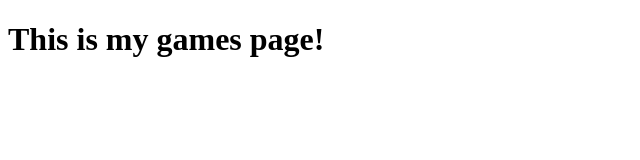
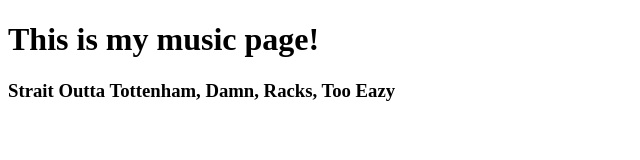
Before and after one commit to Harrison-Reich/week-5-classwork, a website: page example/music.html in a window 1280 px wide. Shown: the whole page, without its empty margins (0-640 px from the left). Drawn offline with Linux system fonts and the light colour scheme.

Commit message:
updated files

```diff
--- a/12-08-21server/package.json
+++ /dev/null
@@ -1,5 +0,0 @@
-{
-  "dependencies": {
-    "express": "^4.17.1"
-  }
-}
--- a/12-08-21server/example/games.html
+++ b/example/music.html
@@ -7,7 +7,7 @@
   <title>Document</title>
 </head>
 <body>
-<h1>This is my games page!</h1>
-<h3></h3>
+  <h1>This is my music page!</h1>
+  <h3>Strait Outta Tottenham, Damn, Racks, Too Eazy</h3>
 </body>
 </html>
```
Also changed, not shown: example/food.html (renamed from 12-08-21server/example/food.html, +1 -1 lines), example/games.html (renamed from 12-08-21server/example/music.html, +2 -2 lines), example/tvshows.html (renamed from 12-08-21server/example/tvshows.html, +1 -1 lines), package.json (+2 -69 lines), README.md (renamed from 12-08-21server/README.md), example/index.html (renamed from 12-08-21server/example/index.html), server.js (renamed from 12-08-21server/server.js), 2 other files.
